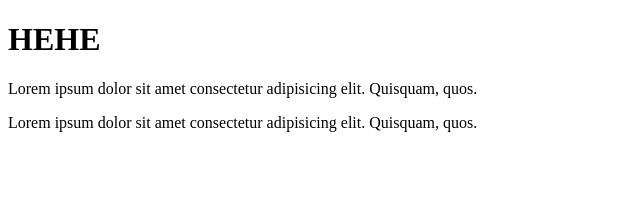
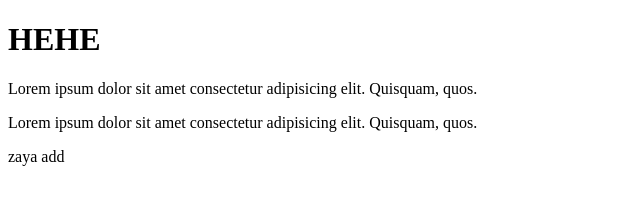
Before and after one commit to Anandshde/AnandZayaGua, a plain HTML site: page index.html in a window 1280 px wide. Shown: the full height of the page, 0-640 px from the left. Drawn offline with Linux system fonts and the light colour scheme.

Commit message:
zaya commit add

```diff
--- a/index.html
+++ b/index.html
@@ -13,5 +13,8 @@
     <p>
       Lorem ipsum dolor sit amet consectetur adipisicing elit. Quisquam, quos.
     </p>
+    <p>
+      zaya add
+    </p>
   </body>
 </html>
```
